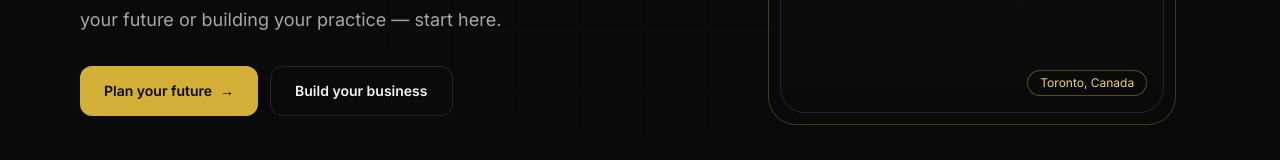
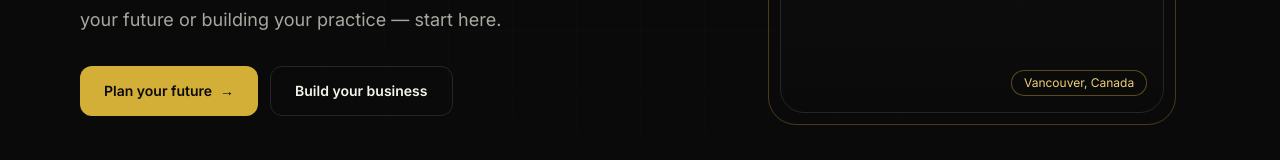
Before and after one commit to opsverasystems-h/Karanpurba, a Next.js app: page / in a window 1280 px wide. Shown: the part 546-706 px from the top of the page. Built offline with nearby package versions, Linux system fonts and the light colour scheme.

Commit message:
Update hero location badge to Vancouver, Canada
Co-Authored-By: Claude Opus 4.8 <noreply@anthropic.com>

```diff
--- a/components/Hero.tsx
+++ b/components/Hero.tsx
@@ -92,7 +92,7 @@ export function Hero() {
             <span className="text-4xl text-ink-500">◆</span>
             <span className="text-sm text-bone-dim">Pro photo of Karan</span>
             <span className="absolute bottom-4 right-4 rounded-full border border-gold-400/40 bg-ink-900/70 px-3 py-1 text-xs text-gold-200">
-              Toronto, Canada
+              Vancouver, Canada
             </span>
           </div>
         </motion.div>
```
